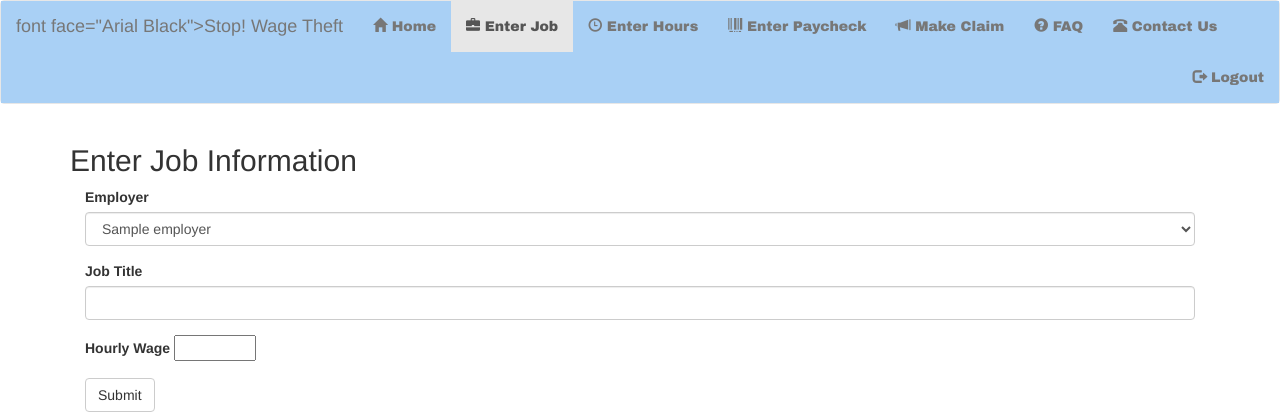
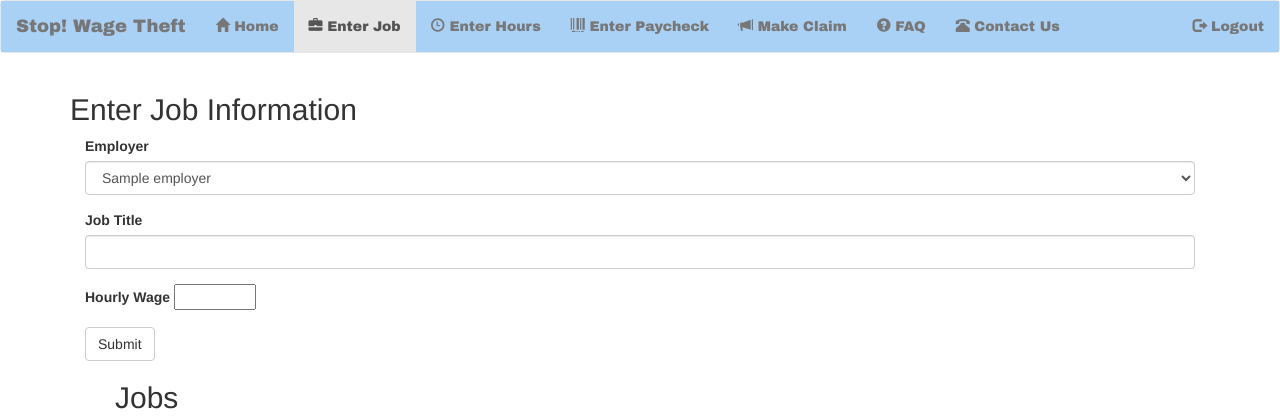
Before and after one commit to demcgee/Wage_Theft5, a PHP site: page /jobform.php in a window 1280 px wide. Shown: the top 420 px of the page. Run offline with PHP 8.4, Linux system fonts and the light colour scheme; the visitor is signed in with stand-in values (Sample User, id 1); tables that the repository leaves empty hold one stand-in row (values such as "Sample post"); data that the repository does not hold is empty.

Commit message:
Update jobform.php

```diff
--- a/jobform.php
+++ b/jobform.php
@@ -47,7 +47,7 @@
 <nav class="navbar navbar-default">
   <div style = "background:#A9D0F5 !important" class="container-fluid">
     <div class="navbar-header">
-      <a class="navbar-brand" href="Home_in.php">font face="Arial Black">Stop! Wage Theft</a></font>
+      <a class="navbar-brand" href="Home_in.php"><font face="Arial Black">Stop! Wage Theft</a></font>
     </div>
     <ul class="nav navbar-nav">
       <li><a href="Home_in.php"><span style="font-size:1.0em" class="glyphicon glyphicon-home"></span><font face="Arial Black"> Home</a></li></font>
```
